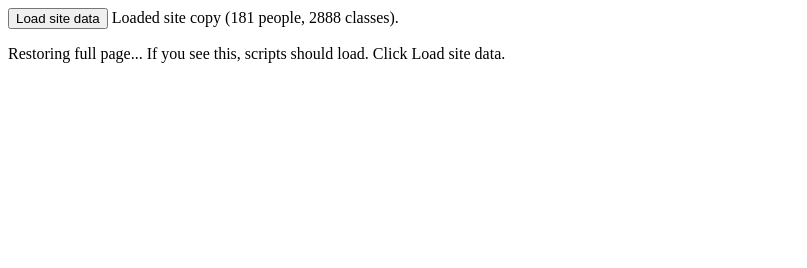
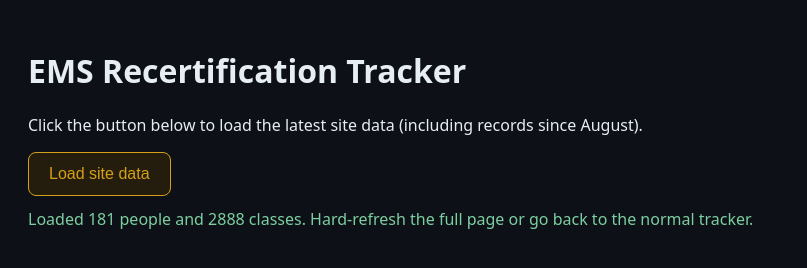
Before and after one commit to nickatkinsbgky/bgfd-training-app, a plain HTML site: page ems-recert.html in a window 1280 px wide. Both pictures are taken after a click on the button "Load site data". Shown: the whole page, without its empty margins (0-807 px from the left). Drawn offline with Linux system fonts and the light colour scheme.

```diff
--- a/ems-recert.html
+++ b/ems-recert.html
@@ -2,17 +2,29 @@
 <html>
 <head>
 <title>EMS Recertification Tracker</title>
+<style>body{font-family:system-ui;background:#0d1117;color:#e6edf3;padding:20px}button{background:#241c0c;color:#d4a017;border:1px solid #d4a017;padding:12px 20px;font-size:16px;cursor:pointer;border-radius:8px}</style>
 </head>
 <body>
-<div class="sync-bar">
-  <button class="gold" id="btn-pull" type="button">Load site data</button>
-  <span id="sync-msg"></span>
-</div>
-<p>Restoring full page... If you see this, scripts should load. Click Load site data.</p>
-<script src="ems-recert-data.js?v=20261115-fix"></script>
-<script src="ems-recert.js?v=20261112-race"></script>
-<script src="ems-sync.js?v=20261115-fix"></script>
-<script src="ems-pdf.js?v=20261112-pdf2"></script>
-<script src="ems-bracket.js?v=20261112-race"></script>
+<h1>EMS Recertification Tracker</h1>
+<p>Click the button below to load the latest site data (including records since August).</p>
+<button id="btn-pull" type="button">Load site data</button>
+<p id="sync-msg" style="margin-top:12px;color:#8b949e"></p>
+<script>
+document.getElementById('btn-pull').onclick = async function() {
+  var msg = document.getElementById('sync-msg');
+  msg.textContent = 'Loading site data...';
+  try {
+    var res = await fetch('https://raw.githubusercontent.com/nickatkinsbgky/bgfd-training-app/main/ems-recert-data.json?t=' + Date.now(), {cache:'no-store'});
+    if (!res.ok) throw new Error('HTTP ' + res.status);
+    var data = await res.json();
+    localStorage.setItem('bgfd-ems-recert-excel-v1', JSON.stringify(data));
+    msg.textContent = 'Loaded ' + (data.people ? data.people.length : 0) + ' people and ' + (data.records ? data.records.length : 0) + ' classes. Hard-refresh the full page or go back to the normal tracker.';
+    msg.style.color = '#7dcea0';
+  } catch(e) {
+    msg.textContent = 'Failed: ' + e.message;
+    msg.style.color = '#f5b7b1';
+  }
+};
+</script>
 </body>
 </html>
```
